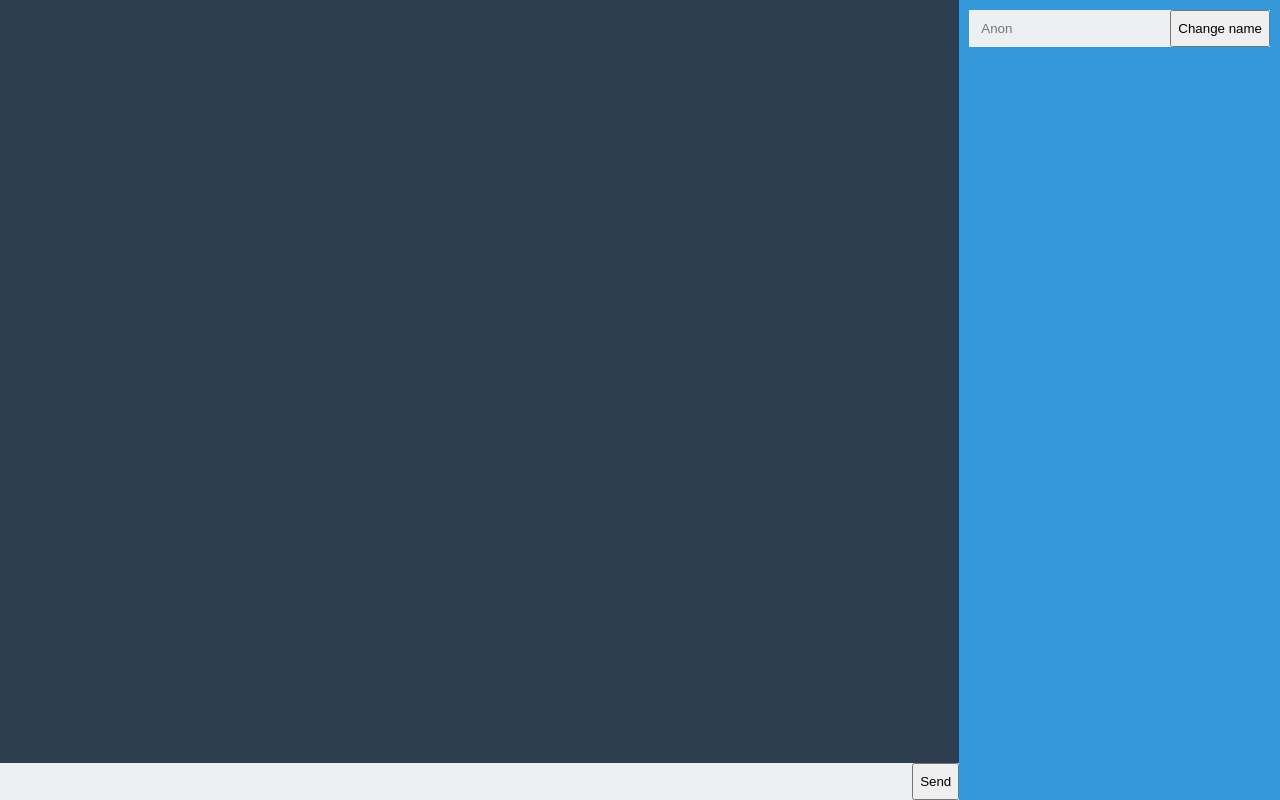
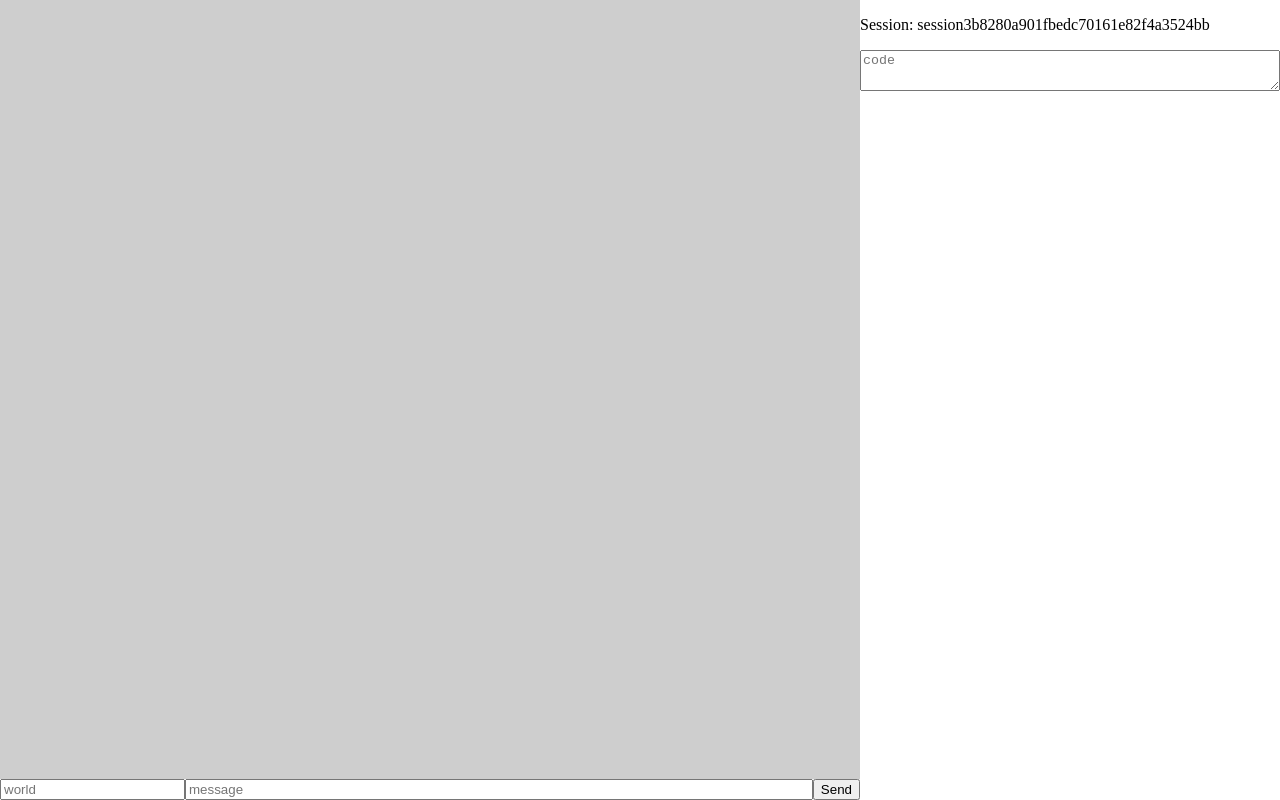
Before and after one commit to boppreh/web-interact, a plain HTML site: page index.html in a window 1280 px wide. Drawn offline with Linux system fonts and the light colour scheme; no server answers.

```diff
--- a/index.html
+++ b/index.html
@@ -10,93 +10,65 @@
         <script src="/sse.js"></script>
         <style media="screen" type="text/css">
 html, body {
+    margin: 0px;
+    width: 100%;
     height: 100%;
-    margin: 0;
-
-    font: 16px/150% Georgia, Times, 'Times New Roman', serif;
-    text-shadow: 0 1px 0 rgba(0, 0, 0, 0.1);
-    color: #444;
 }
 
-body, #chat-div, #message-div, #name-div {
+body {
     display: flex;
 }
 
+#chat {
+    flex: 1;
+    background-color: #CECECE;
+    word-break: break-all;
+    overflow-y: scroll;
+}
+
 #chat-div {
-    justify-content: flex-end;
+    flex: 1;
+    display: flex;
     flex-direction: column;
+}
+
+#chat-input {
+    background-color: #EEE;
+    display: flex;
+}
+
+#message {
     flex: 1;
 }
-
-#chat {
-    overflow: auto;
-    flex: 1;
-    background-color: #2C3E50;
-    color: #CCC;
-    padding: 10px;
-}
-
-#message-div {
-    background-color: #ECF0F1;
-}
-
-#users-online-div {
-    background-color: #3498DB;
-    padding: 10px;
-}
-
-#name-div {
-    margin-bottom: 15px;
-    background-color: #ECF0F1;
-}
-
-#name-div button {
-    white-space: nowrap;
-}
-
-input[type="text"]
-{
-    flex: 1;
-    background: transparent;
-    border: none;
-    margin: 10px;
-
-    outline: none;
-}
-
-@media all and (max-width: 500px) {
-    body {
-        flex-direction: column;
-    }
-}
-
         </style>
 
         <script>
-function appendLine(line) {
-    var lines = get('chat').split('<br>').filter(function(n) { return n.length });
-    lines.push(line);
-    setRaw('chat', lines.slice(-30).join('<br>'))
+function onDirect(user, message) {
+    setRaw('chat', get('chat') + "(From <strong>" + user + "</strong>): " + message + "<br>");
+}
+function onGlobal(user, message) {
+    setRaw('chat', get('chat') + "<strong>" + user + "</strong>: " + message + "<br>");
 }
         </script>
 
         <div id="chat-div">
-            <div id="chat"></div>
+                <div id="chat"></div>
 
-            <form id="message-div" onsubmit="call('say', 'message'); set('message', '');"
-                action="javascript:void(0);">
-                <input type="text" id="message" autocomplete="off">
-                <input type="submit" value="Send">
-            </form>
+                <form id="chat-input" onsubmit="call('say', 'target', 'message'); set('message', '');" action="javascript:void(0);">
+
+                    <input id="target" placeholder="world" type="text">
+                    <input id="message" placeholder="message" type="text">
+                    <button type="submit">Send</button>
+                </form>
         </div>
 
-        <div id="users-online-div">
-            <form id="name-div" onsubmit="call('change_name', 'name');" action="javascript:void(0);">
-                <input type="text" id="name" placeholder="Anon">
-                <input type="submit" value="Change name">
-            </form>
+        <div id="code-div">
+               <p>Session: <span id="session_id">session3b8280a901fbedc70161e82f4a3524bb</span></p>
 
-            <div id="users-online"></div>
+               <textarea style="width: 414px; height: 35px;" id="code" oninput="call('save_code', 'code');" placeholder="code"></textarea>
         </div>
+
+</body>
+
     </body>
 </html>
```
Also changed, not shown: 1 other file.
